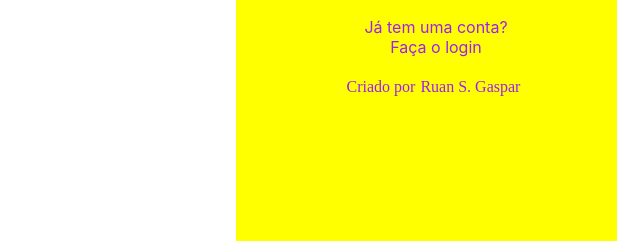
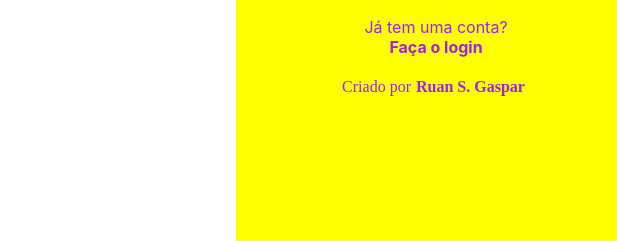
Before and after one commit to RSG27/Validador-de-Formularios, a plain HTML site: page Validador de Formulario/index.html in a window 1280 px wide. Shown: the part 457-698 px from the top of the page, 644-1261 px from the left. Drawn offline with Linux system fonts and the light colour scheme.

Commit message:
Modificao do README

```diff
--- a/Validador de Formulario/assets/css/style.css
+++ b/Validador de Formulario/assets/css/style.css
@@ -13,6 +13,7 @@ body {
 
 .text a {
   text-decoration: none;
+  font-weight: bold;
   color: #A020F0;
 }
 
@@ -63,6 +64,10 @@ body {
   padding: 5px;
   text-align: center;
   text-decoration: none;
+}
+
+.footer a {
+  font-weight: bold;
 }
 
 .error {
```
